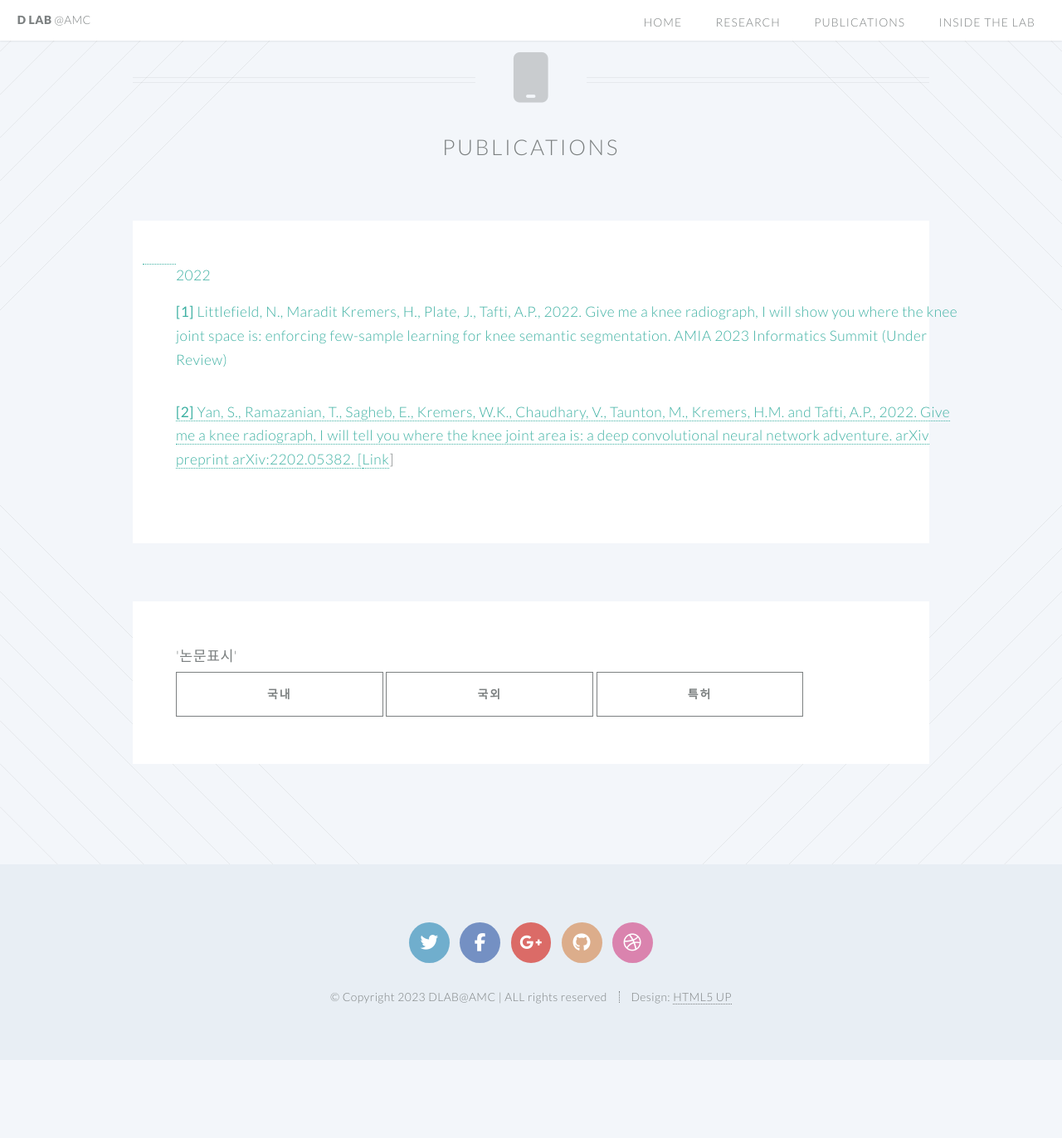
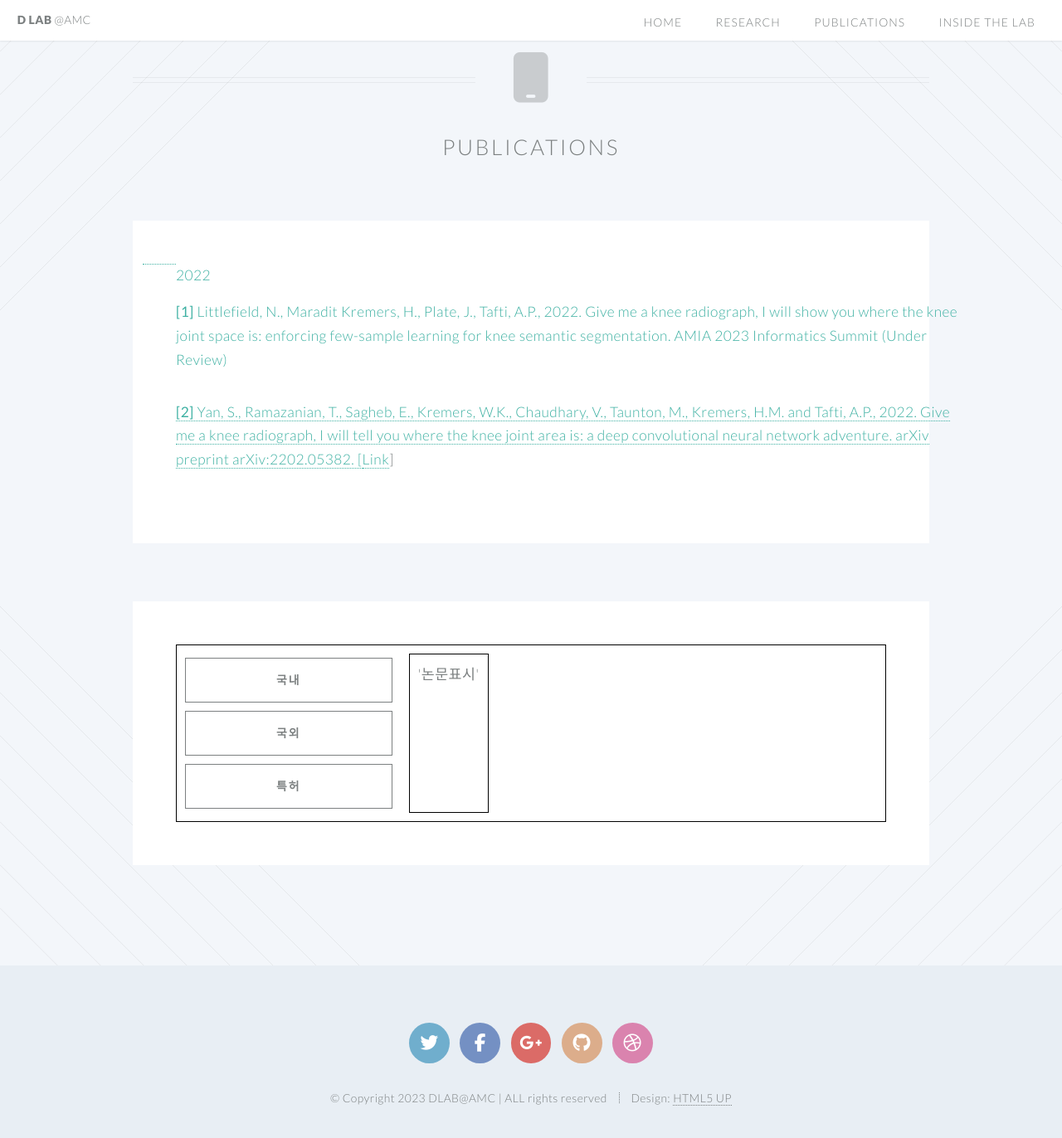
Before and after one commit to ydon1111/ydon1111.github.io, a Jekyll site: the page built from publications.html, in a window 1280 px wide and 1400 px high, scrolled down 59 px. Shown: the top 1372 px of the window at 83% size. Built offline with Jekyll 4.4.1, drawn with Linux system fonts in a browser that asks for light colours; nearby versions of some CDN libraries; before the commit the page ends 1337 px from its top, so only the background shows below that.

Commit message:
publication 수정

```diff
--- a/css/style.css
+++ b/css/style.css
@@ -1258,13 +1258,15 @@ body.index #main {
 
 /* publication */
 
-#my_div {
-	margin-right: 20px;
+        body {
+            display: flex;
+            align-items: center;
         }
 
         #content {
             border: 1px solid #000;
             padding: 10px;
+            display: flex;
         }
 
         .sidebar {
@@ -1272,6 +1274,13 @@ body.index #main {
             flex-direction: column;
         }
 
+        #my_div {
+            margin-left: 20px;
+            border: 1px solid #000;
+            padding: 10px;
+        }
+
         input[type="button"] {
             margin: 5px 0;
+            width: 80px; /* 버튼 크기 조절 */
         }
--- a/publications.html
+++ b/publications.html
@@ -40,20 +40,16 @@ layout: default
 
 
     <section class="wrapper style4 container">
+        <div id='content'>
+            <div class="sidebar">
+                <input type='button' value='국내' onclick='setInnerHTML()' />
+                <input type='button' value='국외' onclick='setInnerText()' />
+                <input type='button' value='특허' onclick='setTextContent()' />
+            </div>
 
-        <div id='my_div'>
-            <span>'논문표시'</span>
-          </div>
-
-          <input type='button'
-                 value='국내'
-                 onclick='setInnerHTML()'/>
-          <input type='button'
-                 value='국외'
-                 onclick='setInnerText()'/>
-          <input type='button'
-                 value='특허'
-                 onclick='setTextContent()'/>
-
+            <div id='my_div'>
+                <span>'논문표시'</span>
+            </div>
+        </div>
     </section>
 </article>
```
Lines whose indentation alone changed are shown as unchanged.
